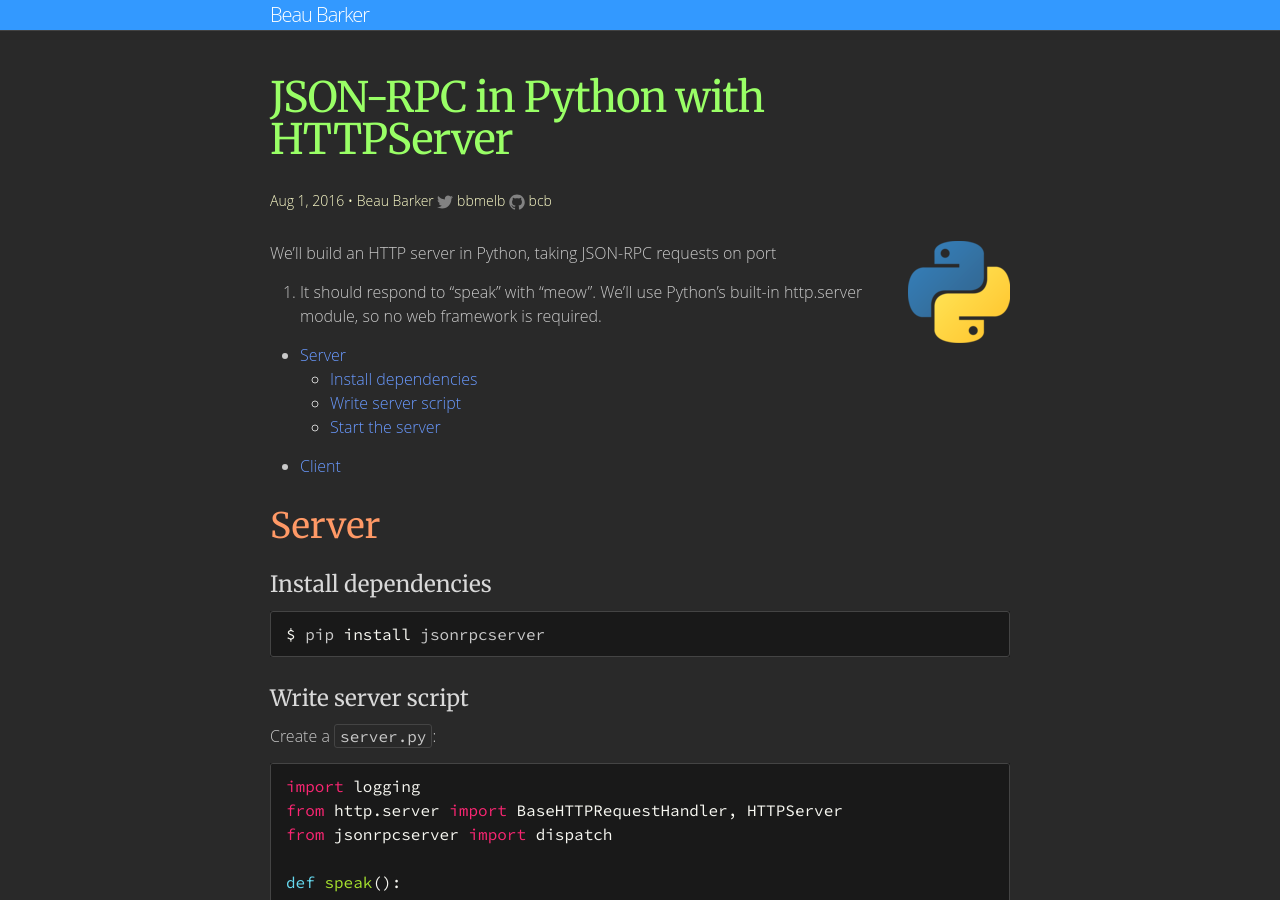
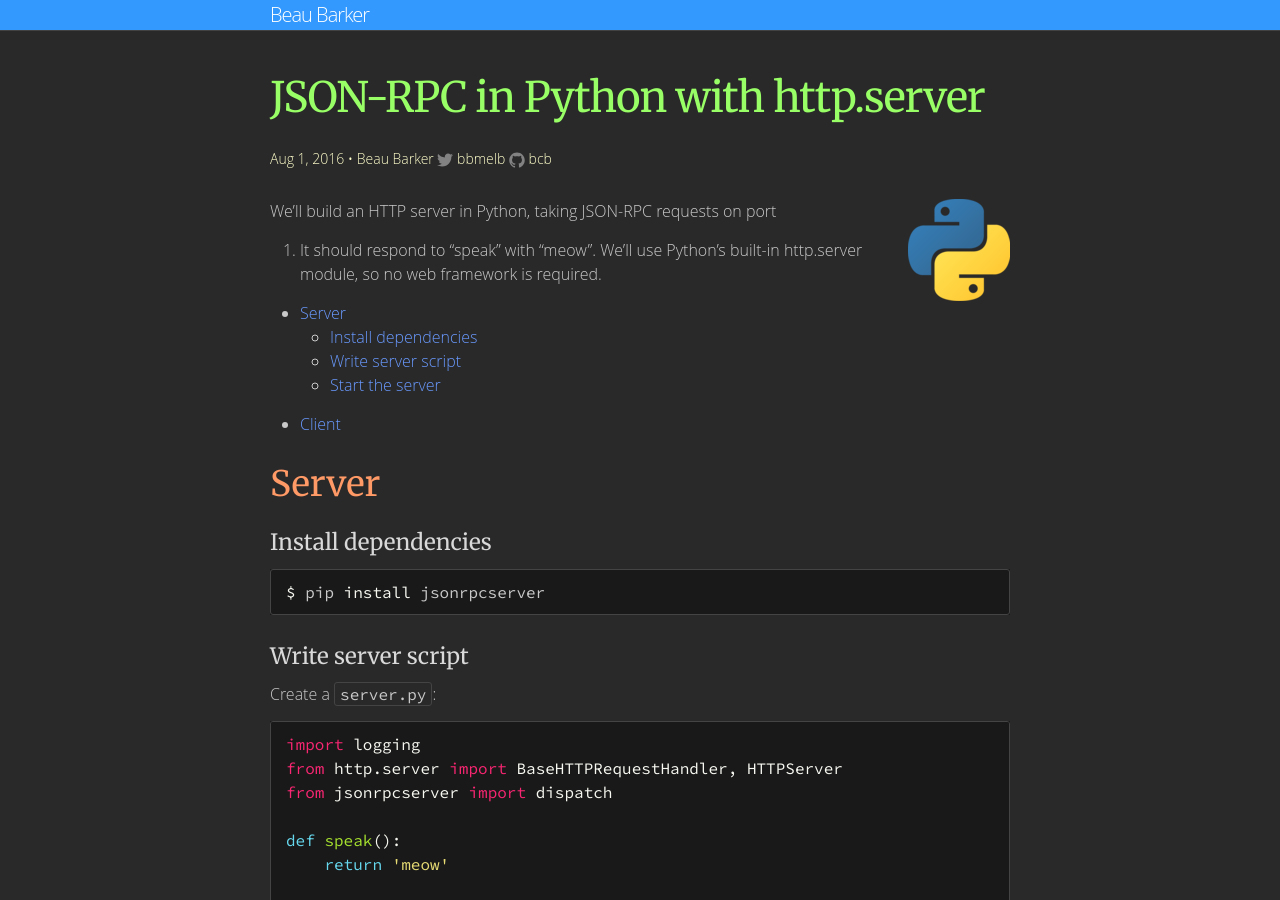
Before and after one commit to explodinglabs/explodinglabs.github.io, a Jekyll site: the page built from _jsonrpc/httpserver.markdown, in a window 1280 px wide and 900 px high. Built offline with Jekyll 4.4.1, drawn with Linux system fonts in a browser that asks for light colours; some web fonts are replaced; comment, search, counter and statistics services are not loaded.

Commit message:
Rename jsonrpc in http.server doc

```diff
--- a/_jsonrpc/httpserver.markdown
+++ b/_jsonrpc/httpserver.markdown
@@ -1,6 +1,6 @@
 ---
 layout: post
-title: "JSON-RPC in Python with HTTPServer"
+title: "JSON-RPC in Python with http.server"
 date: 2016-08-01
 permalink: /jsonrpc/httpserver
 comments: true
```
